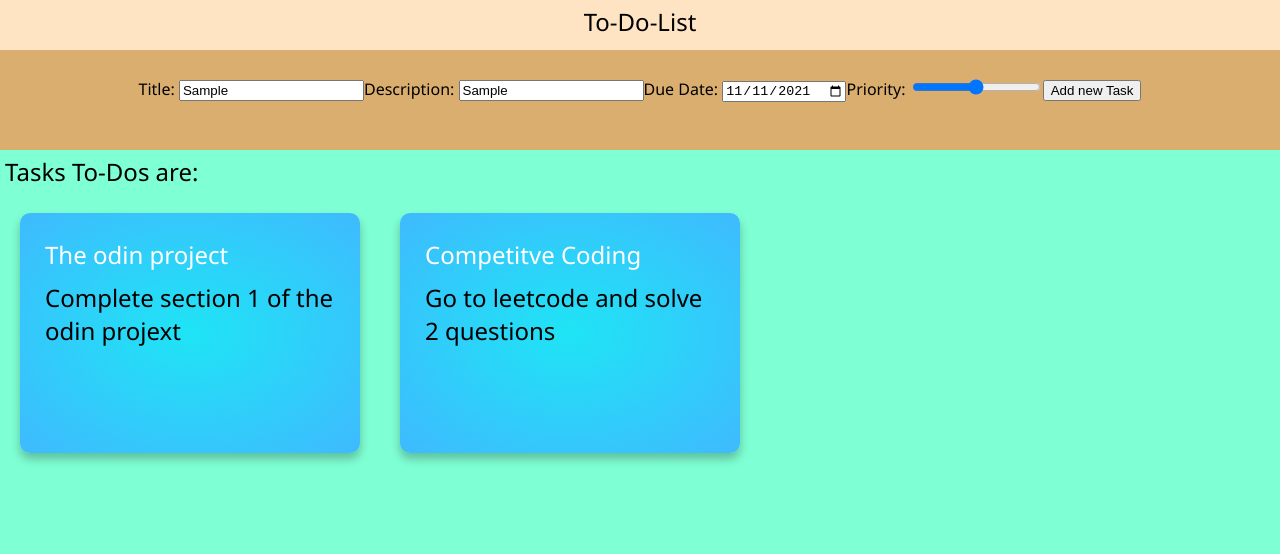
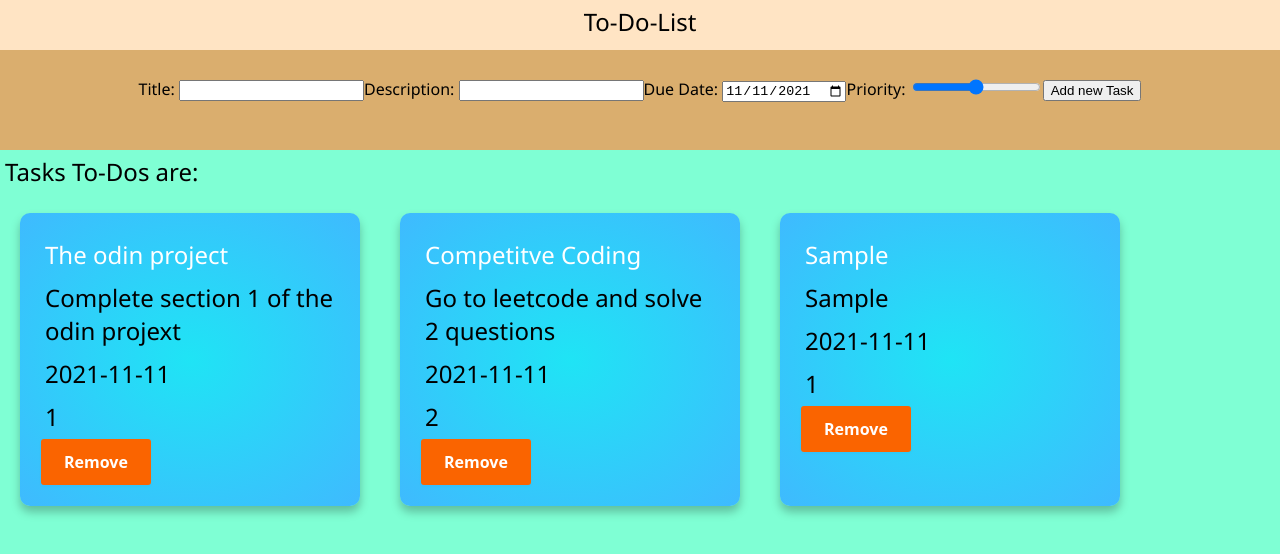
Before and after one commit to excalibrwinterberry/To-Do-List, a website built with webpack: page dist/index.html in a window 1280 px wide. Both pictures are taken after typing "Sample", "Sample" into the empty fields and a click on the button "Add new Task". Built offline with nearby package versions, Linux system fonts and the light colour scheme.

Commit message:
added remove funtionality

```diff
--- a/src/index.js
+++ b/src/index.js
@@ -1,5 +1,6 @@
 import initialLoad from "./initialLoad"
 import displayTodos from "./displayTodos"
+import todoCard from "./todoCard"
 import './style.css'
 
 //Object of individual todos
@@ -52,15 +53,46 @@ todo1.setTitle('The odin project')
 todo1.setDescription('Complete section 1 of the odin projext')
 todo1.setPriority(1)
 todo1.setId(1)
+todo1.setDueDate((new Date()).toJSON().slice(0, 10))
 
 const todo2 = ToDos()
 todo2.setTitle('Competitve Coding')
 todo2.setDescription('Go to leetcode and solve 2 questions')
 todo2.setPriority(2)
 todo2.setId(2)
+todo2.setDueDate((new Date()).toJSON().slice(0, 10))
 
 todoList.addToDos(todo1)
 todoList.addToDos(todo2)
+
+const handleAddNewTask = (e) =>{
+    const title = document.querySelector('#addTitle').value
+    const desc = document.querySelector('#addDesc').value
+    const dueDate = document.querySelector('#addDueDate').value
+    const priority = document.querySelector('#addPriority').value
+
+    const newTodo = ToDos()
+    newTodo.setTitle(title)
+    newTodo.setDescription(desc)
+    newTodo.setDueDate(dueDate)
+    newTodo.setPriority(priority)
+    newTodo.setId(todoList.getLength()+1)
+
+    todoList.addToDos(newTodo)
+    document.getElementById('todoList').appendChild(todoCard(newTodo))
+
+    document.querySelector('#addTitle').value = ''
+    document.querySelector('#addDesc').value = ''
+    document.querySelector('#addDueDate').value = (new Date()).toJSON().slice(0, 10)
+    document.querySelector('#addPriority').value = 1
+
+}
+
+const handleDeleteTask = (e) =>{
+    const id = parseInt(e.target.dataset.id)
+    todoList.deleteTodos(id)
+    document.getElementById(`${id}`).remove()
+}
 
 const displayLoader = (()=>{
 
@@ -80,3 +112,11 @@ const displayLoader = (()=>{
 
 displayLoader.pageLoad()
 displayLoader.todoDisplay()
+
+document.querySelector('#addTask').addEventListener('click',handleAddNewTask)
+
+const removeBtns = [...document.querySelectorAll('.removeTodo')]
+
+removeBtns.forEach((removeBtn)=>{
+    removeBtn.addEventListener('click', handleDeleteTask)
+})
--- a/src/initialLoad.js
+++ b/src/initialLoad.js
@@ -1,12 +1,3 @@
-const handleAddNewTask = (e) =>{
-    const title = document.querySelector('#addTitle').value
-    const desc = document.querySelector('#addDesc').value
-    const dueDate = document.querySelector('#addDueDate').value
-    const priority = document.querySelector('#addPriority').value
-
-    console.log(title, desc, dueDate, priority)
-}
-
 export default function initialLoad () {
     const content = document.createElement('div')
     content.setAttribute('id', 'content')
@@ -61,7 +52,7 @@ export default function initialLoad () {
     const btnAddTask = document.createElement('button')
     btnAddTask.setAttribute('id', 'addTask')
     btnAddTask.textContent = "Add new Task"
-    btnAddTask.addEventListener('click', handleAddNewTask)
+    // btnAddTask.addEventListener('click', handleAddNewTask)
 
     const display = document.createElement('div')
     display.setAttribute('id', 'display')
--- a/src/style.css
+++ b/src/style.css
@@ -68,3 +68,47 @@ p{
   flex-wrap: wrap;
 
 }
+
+.removeTodo{
+  align-items: center;
+  background-clip: padding-box;
+  background-color: #fa6400;
+  border: 1px solid transparent;
+  border-radius: .25rem;
+  box-shadow: rgba(0, 0, 0, 0.02) 0 1px 3px 0;
+  box-sizing: border-box;
+  color: #fff;
+  cursor: pointer;
+  display: inline-flex;
+  font-family: system-ui,-apple-system,system-ui,"Helvetica Neue",Helvetica,Arial,sans-serif;
+  font-size: 16px;
+  font-weight: 600;
+  justify-content: center;
+  line-height: 1.25;
+  margin: 0;
+  min-height: 3rem;
+  padding: calc(.875rem - 1px) calc(1.5rem - 1px);
+  position: relative;
+  text-decoration: none;
+  transition: all 250ms;
+  user-select: none;
+  -webkit-user-select: none;
+  touch-action: manipulation;
+  vertical-align: baseline;
+  width: auto;
+}
+
+.removeTodo:hover, .removeTodo:focus {
+  background-color: #fb8332;
+  box-shadow: rgba(0, 0, 0, 0.1) 0 4px 12px;
+}
+
+.removeTodo:hover {
+  transform: translateY(-1px);
+}
+
+.removeTodo:active {
+  background-color: #c85000;
+  box-shadow: rgba(0, 0, 0, .06) 0 2px 4px;
+  transform: translateY(0);
+}
--- a/src/todoCard.js
+++ b/src/todoCard.js
@@ -1,6 +1,7 @@
 export default function todoCard(todo) {
     const card = document.createElement('div')
     card.classList.add('card')
+    card.setAttribute('id', todo.getId())
 
     const header = document.createElement('div')
     header.classList.add('headerCard')
@@ -17,8 +18,24 @@ export default function todoCard(todo) {
     const desc = document.createElement('p')
     desc.textContent = todo.getDescription()
 
+    const dueDate = document.createElement('p')
+    dueDate.textContent = todo.getDueDate()
+
+    const priority = document.createElement('p')
+    priority.textContent = todo.getPriority()
+
+    const deleteTodoBtn = document.createElement('btn')
+    deleteTodoBtn.classList.add('removeTodo')
+    deleteTodoBtn.dataset.id = todo.getPriority()
+    deleteTodoBtn.textContent = 'Remove'
+
+
     container.appendChild(desc)
+    container.appendChild(dueDate)
+    container.appendChild(priority)
     card.appendChild(container)
+    card.appendChild(deleteTodoBtn)
+
 
     return card
 }
```
Also changed, not shown: dist/main.js.
